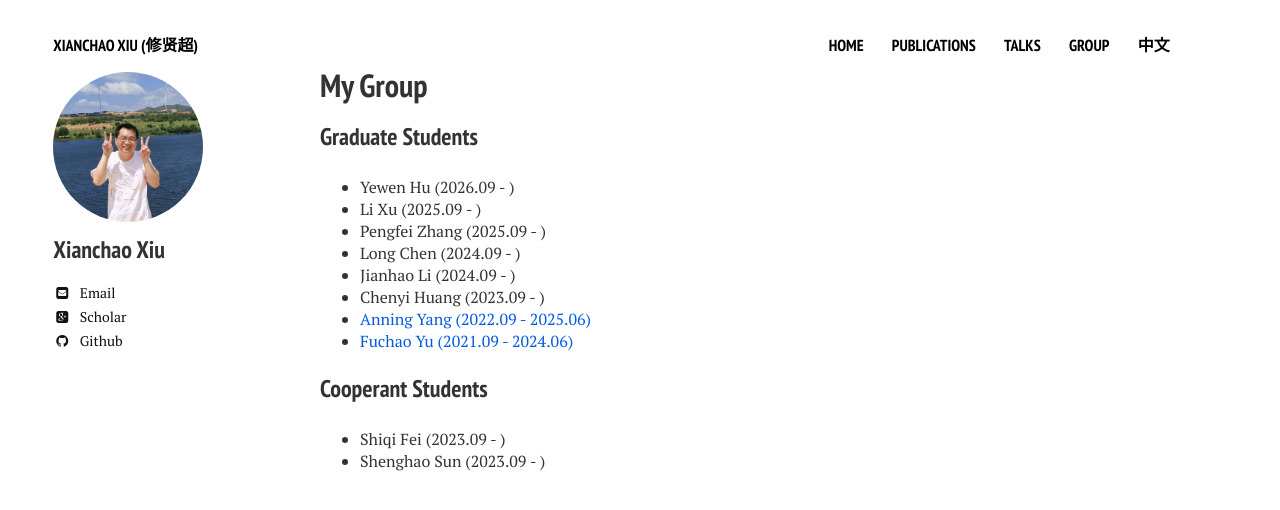
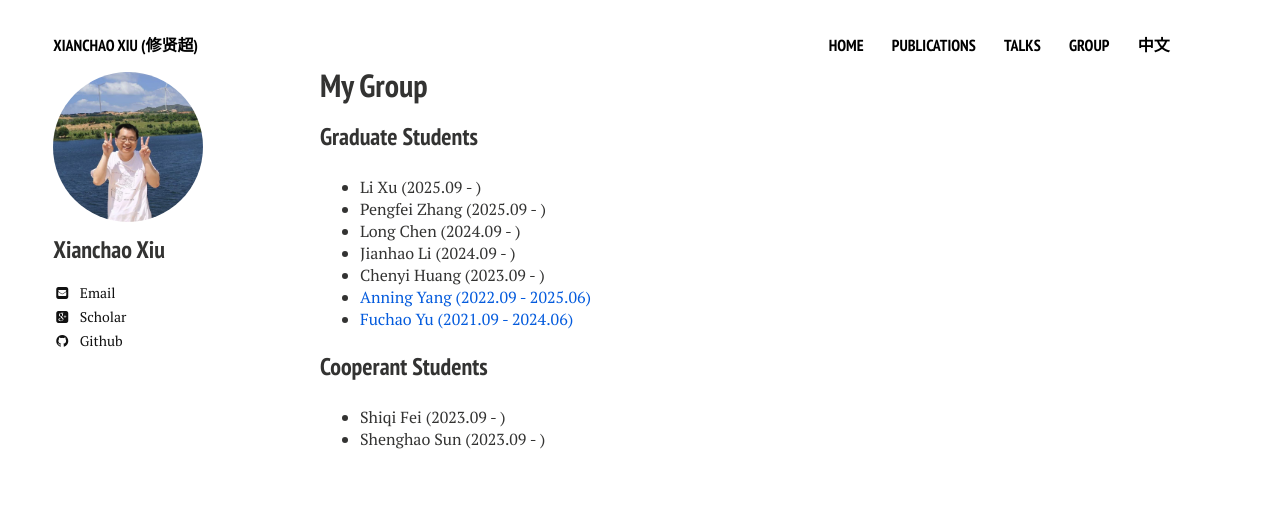
Before and after one commit to xianchaoxiu/xianchaoxiu.github.io, a Jekyll site: the page built from group/index.md, in a window 1280 px wide. Shown: the top 510 px of the page. Built offline with Jekyll 4.4.1, drawn with Linux system fonts in a browser that asks for light colours; nearby versions of some CDN libraries.

Commit message:
Update index.md

```diff
--- a/group/index.md
+++ b/group/index.md
@@ -10,7 +10,6 @@ share: false
 
 ### Graduate Students
 
-* Yewen Hu (2026.09 - )  <br>
 * Li Xu (2025.09 - )  <br>
 * Pengfei Zhang (2025.09 - ) <br>
 * Long Chen (2024.09 - )  <br>
```
